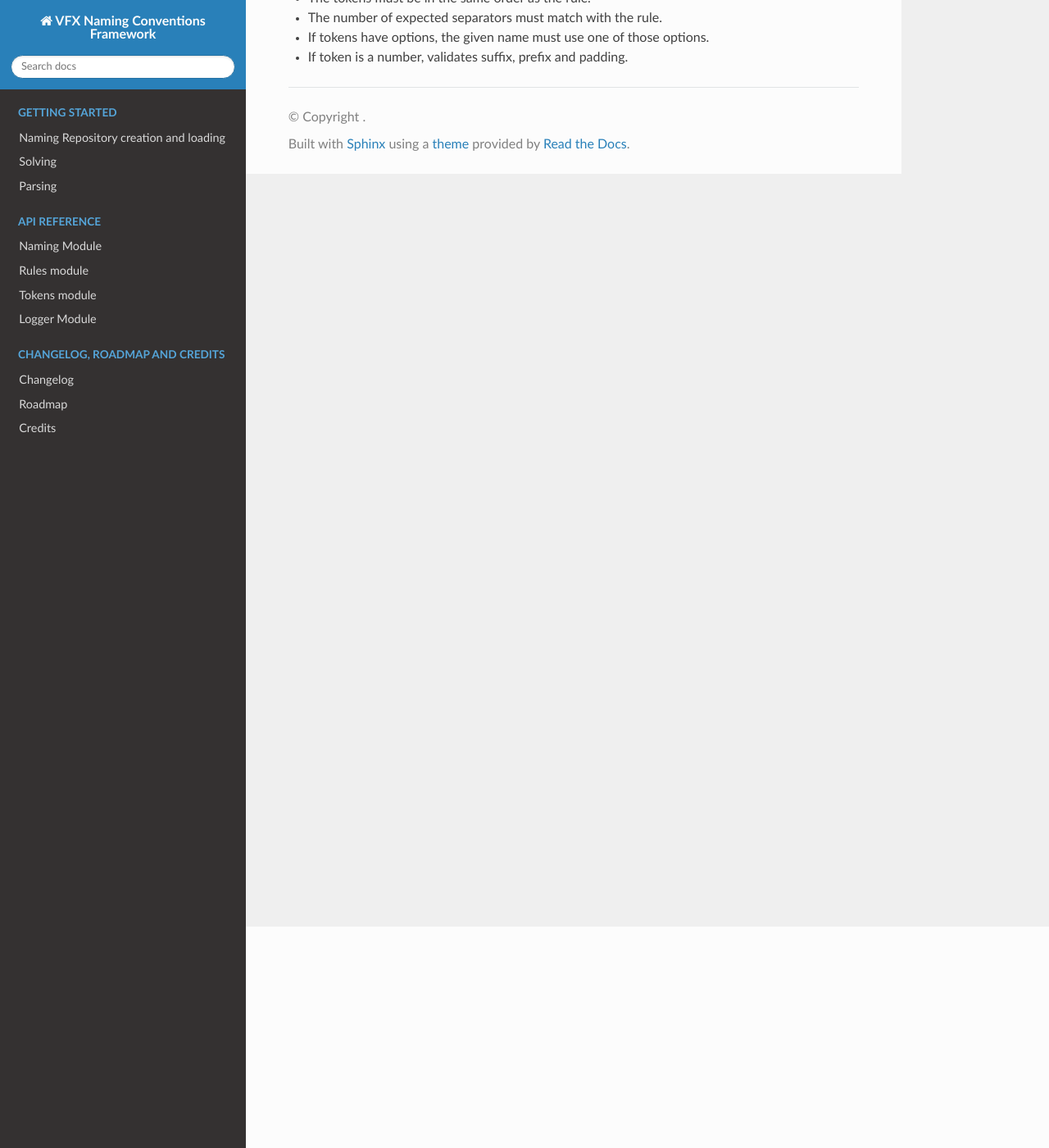
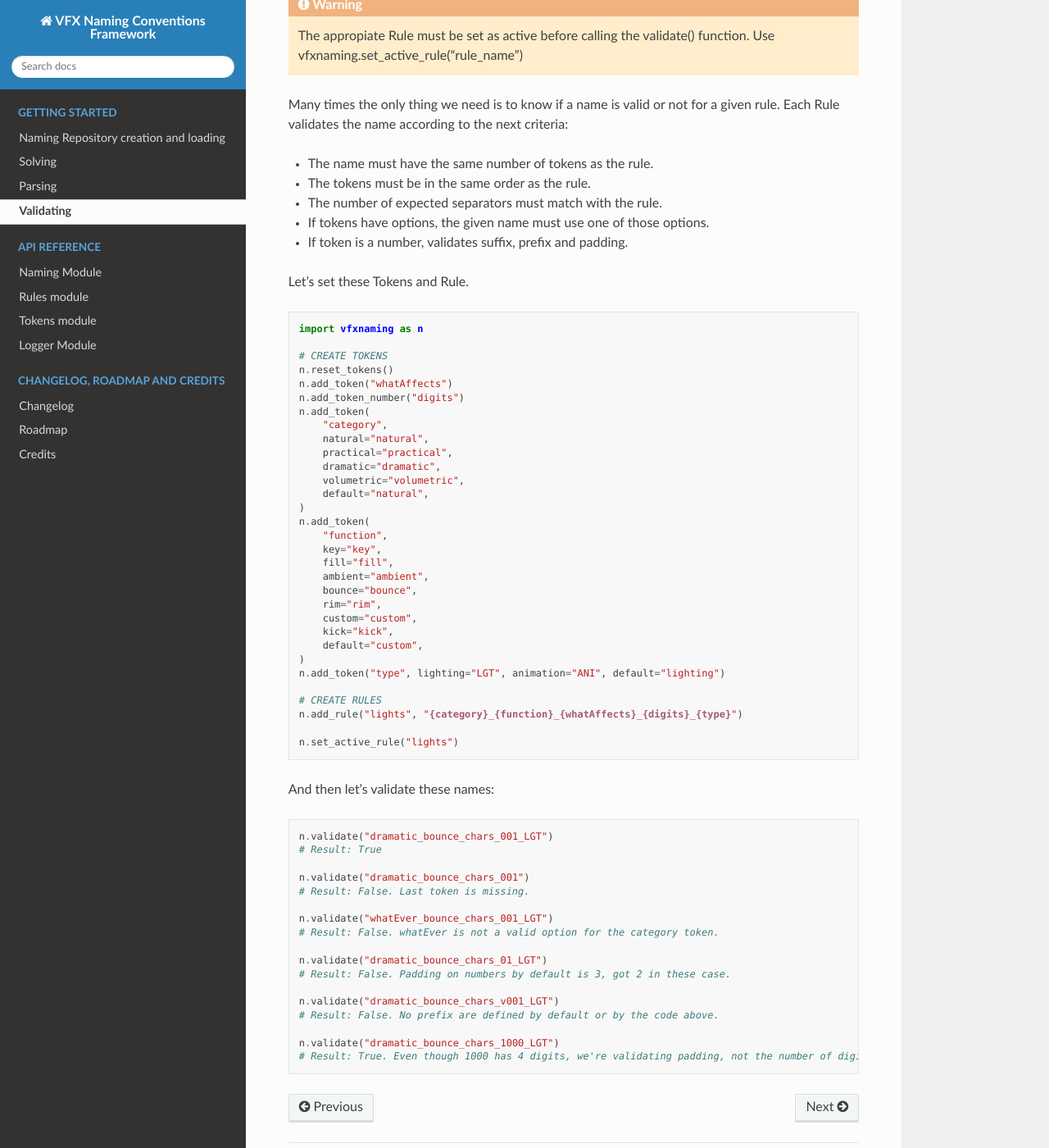
Before and after one commit to xiancg/vfxnaming, a Sphinx documentation site: the page built from docs/source/usage/validating.rst, in a window 1280 px wide and 1400 px high, scrolled down 270 px. Shown: the whole window at 82% size. Built offline with Sphinx 7.4.7 and the Read the Docs theme 3.1.0, drawn with Linux system fonts in a browser that asks for light colours; some of the changed text lies outside the part shown.

Commit message:
Padding validation and more docs for it

```diff
--- a/docs/source/index.rst
+++ b/docs/source/index.rst
@@ -73,6 +73,7 @@ For more information please check :doc:`credits`
    usage/repositories
    usage/solving
    usage/parsing
+   usage/validating
 
 .. toctree::
    :maxdepth: 3
--- a/docs/source/usage/validating.rst
+++ b/docs/source/usage/validating.rst
@@ -1,10 +1,74 @@
 Validating
 =====================
 
-Many times the only thing we need is to know if a name is valid or not for a given rule. Each Rule validates the name according to next criteria:
+.. note::
+    The validating function is vfxnaming.validate(name)
+
+.. warning::
+    The appropiate Rule must be set as active before calling the validate() function. Use vfxnaming.set_active_rule("rule_name")
+
+Many times the only thing we need is to know if a name is valid or not for a given rule. Each Rule validates the name according to the next criteria:
 
 - The name must have the same number of tokens as the rule.
 - The tokens must be in the same order as the rule.
 - The number of expected separators must match with the rule.
 - If tokens have options, the given name must use one of those options.
 - If token is a number, validates suffix, prefix and padding.
+
+Let's set these Tokens and Rule.
+
+.. code-block:: python
+
+    import vfxnaming as n
+
+    # CREATE TOKENS
+    n.reset_tokens()
+    n.add_token("whatAffects")
+    n.add_token_number("digits")
+    n.add_token(
+        "category",
+        natural="natural",
+        practical="practical",
+        dramatic="dramatic",
+        volumetric="volumetric",
+        default="natural",
+    )
+    n.add_token(
+        "function",
+        key="key",
+        fill="fill",
+        ambient="ambient",
+        bounce="bounce",
+        rim="rim",
+        custom="custom",
+        kick="kick",
+        default="custom",
+    )
+    n.add_token("type", lighting="LGT", animation="ANI", default="lighting")
+
+    # CREATE RULES
+    n.add_rule("lights", "{category}_{function}_{whatAffects}_{digits}_{type}")
+
+    n.set_active_rule("lights")
+
+And then let's validate these names:
+
+.. code-block:: python
+
+    n.validate("dramatic_bounce_chars_001_LGT")
+    # Result: True
+
+    n.validate("dramatic_bounce_chars_001")
+    # Result: False. Last token is missing.
+
+    n.validate("whatEver_bounce_chars_001_LGT")
+    # Result: False. whatEver is not a valid option for the category token.
+
+    n.validate("dramatic_bounce_chars_01_LGT")
+    # Result: False. Padding on numbers by default is 3, got 2 in these case.
+
+    n.validate("dramatic_bounce_chars_v001_LGT")
+    # Result: False. No prefix are defined by default or by the code above.
+
+    n.validate("dramatic_bounce_chars_1000_LGT")
+    # Result: True. Even though 1000 has 4 digits, we're validating padding, not the number of digits.
```
Also changed, not shown: 2 other files.
